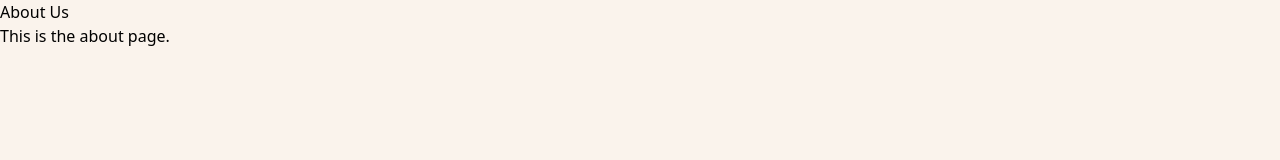
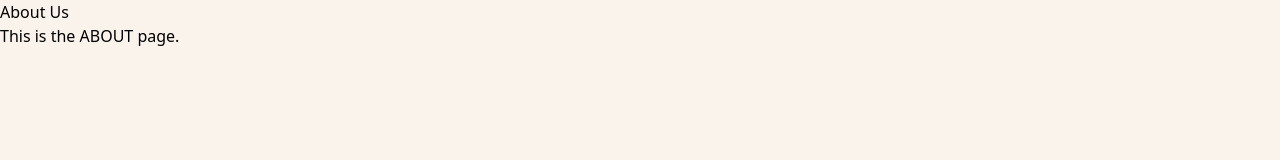
Before and after one commit to chinoy-the-great/nuxt3-drizzle-stitch, a Nuxt app: page /about in a window 1280 px wide. Shown: the top 160 px of the page. Built offline with nearby package versions, Linux system fonts and the light colour scheme.

Commit message:
Test commit for webhook.

```diff
--- a/pages/about.vue
+++ b/pages/about.vue
@@ -1,6 +1,6 @@
 <template>
 	<div>
 		<h1>About Us</h1>
-		<p>This is the about page.</p>
+		<p>This is the ABOUT page.</p>
 	</div>
 </template>
```
